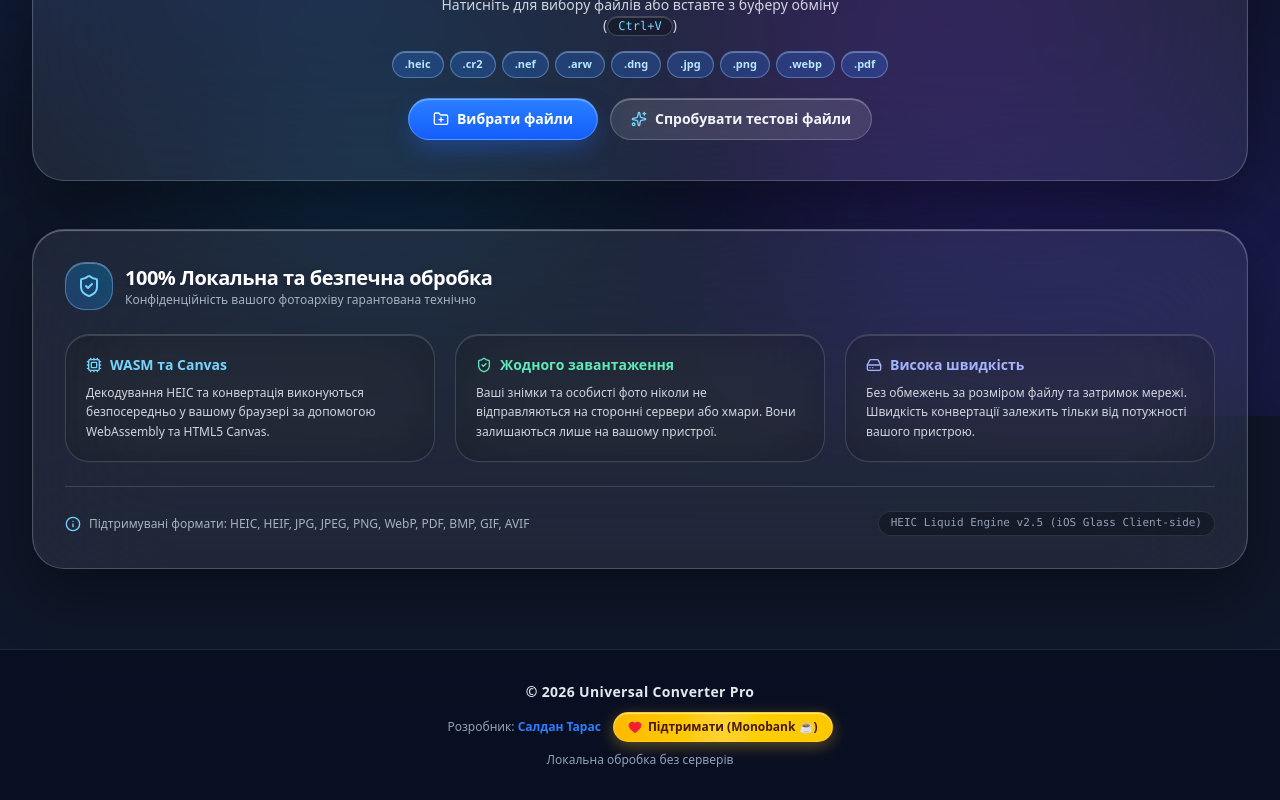
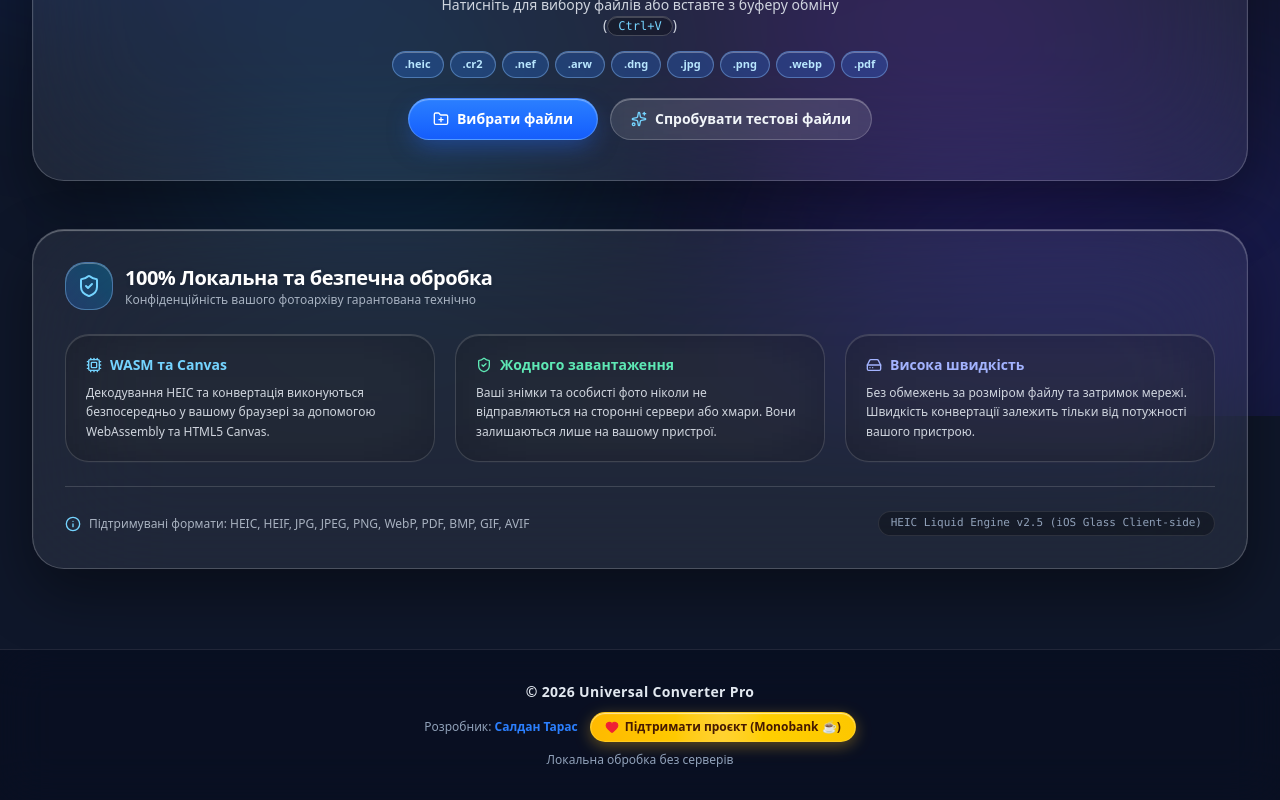
Before and after one commit to PestSolutionsLviv/Image-Converter-Pro, a React (Vite) app: page / in a window 1280 px wide. Shown: the part 384-1184 px from the top of the page. Built offline with nearby package versions, Linux system fonts and the light colour scheme.

Commit message:
style: Rename donation button to 'Підтримати проєкт (Monobank ☕)'

```diff
--- a/src/App.tsx
+++ b/src/App.tsx
@@ -698,7 +698,7 @@ export default function App() {
               title="Підтримати розробника через Банку Monobank"
             >
               <Heart className="w-3.5 h-3.5 text-rose-600 fill-rose-600 animate-pulse" />
-              <span>Підтримати (Monobank ☕)</span>
+              <span>Підтримати проєкт (Monobank ☕)</span>
             </a>
           </div>
           <p className={`text-xs ${isDarkTheme ? 'text-slate-400' : 'text-slate-500'}`}>
--- a/src/components/Header.tsx
+++ b/src/components/Header.tsx
@@ -338,7 +338,7 @@ export const Header: React.FC<HeaderProps> = ({
                     className="inline-flex items-center gap-1.5 px-3.5 py-1.5 text-xs font-extrabold text-amber-950 bg-gradient-to-r from-amber-400 via-amber-300 to-yellow-400 hover:from-amber-300 hover:to-yellow-300 rounded-full shadow-[0_4px_15px_rgba(251,191,36,0.35)] border border-amber-300/60 active:scale-95 transition-all"
                   >
                     <Heart className="w-3.5 h-3.5 text-rose-600 fill-rose-600 animate-pulse" />
-                    <span>Підтримати (Monobank ☕)</span>
+                    <span>Підтримати проєкт (Monobank ☕)</span>
                   </a>
                 </div>
               </div>
```
